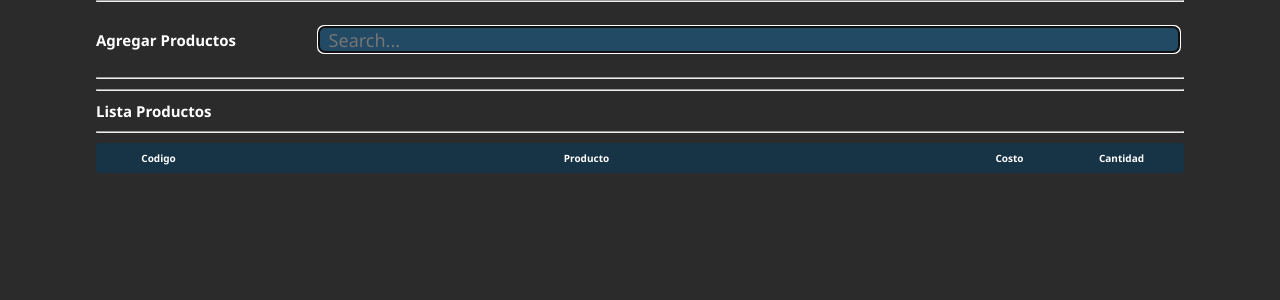
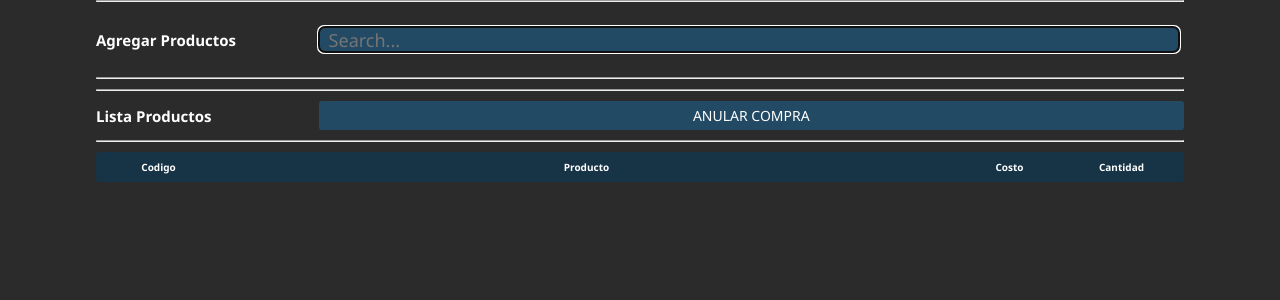
Before and after one commit to devdariill/py-clasificacion-productos-ai, a Flask app: page /compras/registerProductos/1 in a window 1280 px wide. Shown: the part 57-357 px from the top of the page. Run offline with Flask 2, Linux system fonts and the light colour scheme; data that the repository does not hold is empty; some libraries are stand-ins or nearby versions.

Commit message:
v1 compras - anular , delete prod- update - productos,detcompras,compras -add-less -

```diff
--- a/myblog/templates/compra/registerProductos.html
+++ b/myblog/templates/compra/registerProductos.html
@@ -28,7 +28,6 @@ content %}
 
 
 {% for producto in productos %}
-
 <article
   style="
     background-color: #173346;
@@ -94,11 +93,30 @@ content %}
     </div>
   </div>
 </article>
+{% endfor %}
+<hr style="margin-bottom: 10px" />
+<div style="display: grid; grid-template-columns: 20% 80%; align-items: center">
+  <h2>Lista Productos</h2>
 
-{% endfor %}
-
-<hr style="margin-bottom: 10px" />
-<h2>Lista Productos</h2>
+<a
+    href="{{ url_for('compras.anular',  id_compra=id_compra ) }}"
+    onclick="return confirm('Are you sure?')"
+    style="
+      text-decoration: none;
+      background-color: #224a64;
+      color: #fff;
+      border-radius: 3px;
+      max-width: 100%;
+      margin-left: 5px;
+      padding: 5px;
+      text-align: center;
+      font-size: 14px;
+    "
+    type="button"
+  >
+    ANULAR COMPRA
+  </a>
+</div>
 <hr style="margin: 10px 0" />
 
 <header
--- a/myblog/views/compras.py
+++ b/myblog/views/compras.py
@@ -158,9 +158,6 @@ def registerProductos(id):
     # cursos = session.execute(
     #     f"select * from detcompras where numcom = '{id}'").cursor.fetchall()
     # tercero = cursos
-
-
-
     if request.method == 'POST' and "txtcategoria" in request.form:
         if (request.form['txtcategoria'] == ''):
             #TODO optimizar
@@ -182,11 +179,7 @@ def registerProductos(id):
         productos = list(productos)
         productos = productos[:5]
         db.session.commit()
-
     return render_template('compra/registerProductos.html', productos=productos, id_compra=id, productos_Compra=productos_Compra)
-
-# numcom, codprod, #codcon, nomdet, #serdet, venfec, valuni, candet, ivapor, ivapes,
-# cosuni, totdet, numite, codclas, #dctpor, undfra, #reginv
 
 def valorFloat(num):
     try:
@@ -201,15 +194,14 @@ def valorFloat(num):
 def agregarProducto(id_compra, id_producto):
     compra = Compra.query.get(id_compra)
     producto = Producto.query.get(id_producto)
-    # TODO CHECKOUT
+    # TODO FIX BUG TO : GET MAX NUM +1
+    # TODO FIX BUG TO : GET MAX NUM +1
     query = db.session.query(DetCompra.numcom).filter(
+    # TODO FIX BUG TO : GET MAX NUM +1
+    # TODO FIX BUG TO : GET MAX NUM +1
         DetCompra.numcom == id_compra).all()
 
-    print("*"*50, "\n", query, len(query), "\n", "*"*50)
-# numcom, codprod, #codcon, nomdet, #serdet, venfec, valuni, candet, ivapor, ivapes, cosuni, totdet, numite, codclas, dctpor, undfra, reginv
-
     if request.method == 'POST':
-
         # TODO IDEA evitar errores de duplicidad de productos
         numcom = compra.numcom
         codprod = producto.codprod
@@ -233,29 +225,73 @@ def agregarProducto(id_compra, id_producto):
             ivapes = valorFloat(cosuni-valor )#1100-1000= 100
             ivapes = valorFloat(ivapes - (ivapes*dctpor/100) )# 100 - (100*10/100) = 90
             totdet = valorFloat(cosuni*candet)
+        #TODO FIX BUG TO : GET MAX NUM +1
+        #TODO FIX BUG TO : GET MAX NUM +1
         numite = str(len(query)+1)
+        #TODO FIX BUG TO : GET MAX NUM +1
+        #TODO FIX BUG TO : GET MAX NUM +1
         codclas = request.form['codclas']
         undfra = producto.undfra
         detcompra = DetCompra(numcom, codprod, nomdet, venfec, valuni, candet,
                               ivapor, ivapes, cosuni, totdet, numite, codclas, dctpor, undfra)
-
         print("*"*50, "\n", numcom, codprod, nomdet, venfec, valuni, candet,ivapor, ivapes, cosuni, totdet, numite, codclas, dctpor, undfra, "\n", "*"*50)
-        producto_Compra= None
-        producto_Compra = DetCompra.query.filter(DetCompra.numcom == id_compra , DetCompra.codprod == id_producto).first()
-        if producto_Compra is not None:
-            db.session.delete(producto_Compra)
+        producto_Compra_Repetido= None
+        producto_Compra_Repetido = DetCompra.query.filter(DetCompra.numcom == id_compra , DetCompra.codprod == id_producto).first()
+        #TODO ERRORES ELIF
+        if producto_Compra_Repetido is not None:
+            db.session.delete(producto_Compra_Repetido)
+        producto.exiprod = producto.exiprod + candet
+        producto.cosulc = cosuni
         db.session.add(detcompra)
+        db.session.add(producto)
         db.session.commit()
         return redirect(url_for('compras.registerProductos', id=id_compra))
-
     return render_template('compra/agregarProducto.html', compra=compra, producto=producto)
 
-# eliminar producto compra
+def find_producto_DetCompra( id_compra, id_producto):
+    productos_Compra = DetCompra.query.filter(DetCompra.numcom ==id_compra and DetCompra.codpro ==id_producto).first()
+    if productos_Compra is None:
+        abort(404, f"Producto id_compra: {id_compra}, id_producto: {id_producto}, doesn't exist.")
+    return productos_Compra
+
 @compras.route('/delete/<id_compra>/<id_producto>', methods=('GET', 'POST'))
 @login_required
 def delete( id_compra, id_producto):
-    productos_Compra = DetCompra.query.filter(DetCompra.numcom ==id_compra and DetCompra.codpro ==id_producto).first()
-    # producto = get_producto(id)
-    db.session.delete(productos_Compra)
+    producto_Compra = find_producto_DetCompra( id_compra, id_producto)
+    producto = Producto.query.get(producto_Compra.codprod)
+    producto.exiprod = producto.exiprod - producto_Compra.candet
+    db.session.add(producto)
+    db.session.delete(producto_Compra)
     db.session.commit()
     return redirect(url_for('compras.registerProductos',id=id_compra))
+
+@compras.route('/anular/<id_compra>', methods=('GET', 'POST'))
+@login_required
+def anular( id_compra ):
+    detCompra = DetCompra.query.filter(DetCompra.numcom ==id_compra).all()
+    print("*"*50,"\n", detCompra, "\n", "*"*50)
+    error=None
+    for producto_Compra in detCompra:
+        find_producto_DetCompra(id_compra, producto_Compra.codprod)
+        producto = Producto.query.get(producto_Compra.codprod)
+        producto.exiprod = producto.exiprod - producto_Compra.candet
+        db.session.add(producto)
+        db.session.delete(producto_Compra)
+        db.session.commit()
+
+
+    compra= Compra.query.get(id_compra)
+    if(compra is not None):
+        db.session.delete(compra)
+        db.session.commit()
+        print("*"*50,"\n", compra, "\n", "*"*50)
+
+
+    else:
+        error = "No se pudo encontro la compra a anular "
+    if(error is None):
+        flash(f'Compra {id_compra} anulada correctamente')
+        return redirect(url_for('compras.index'))
+
+
+    return redirect(url_for('compras.registerProductos',id=id_compra))
```
Also changed, not shown: myblog/templates/compra/agregarProducto.html (+16 -15 lines).
